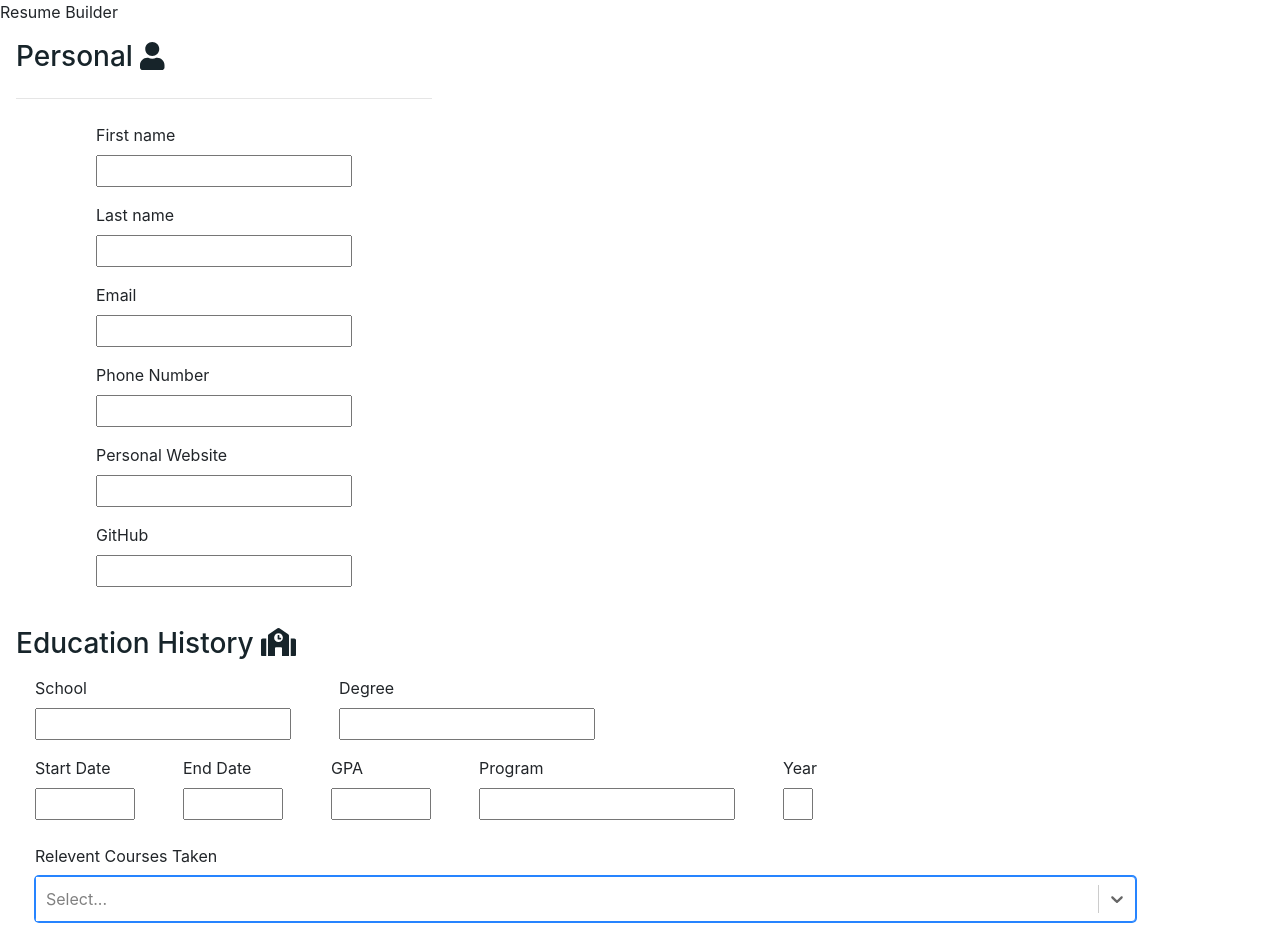
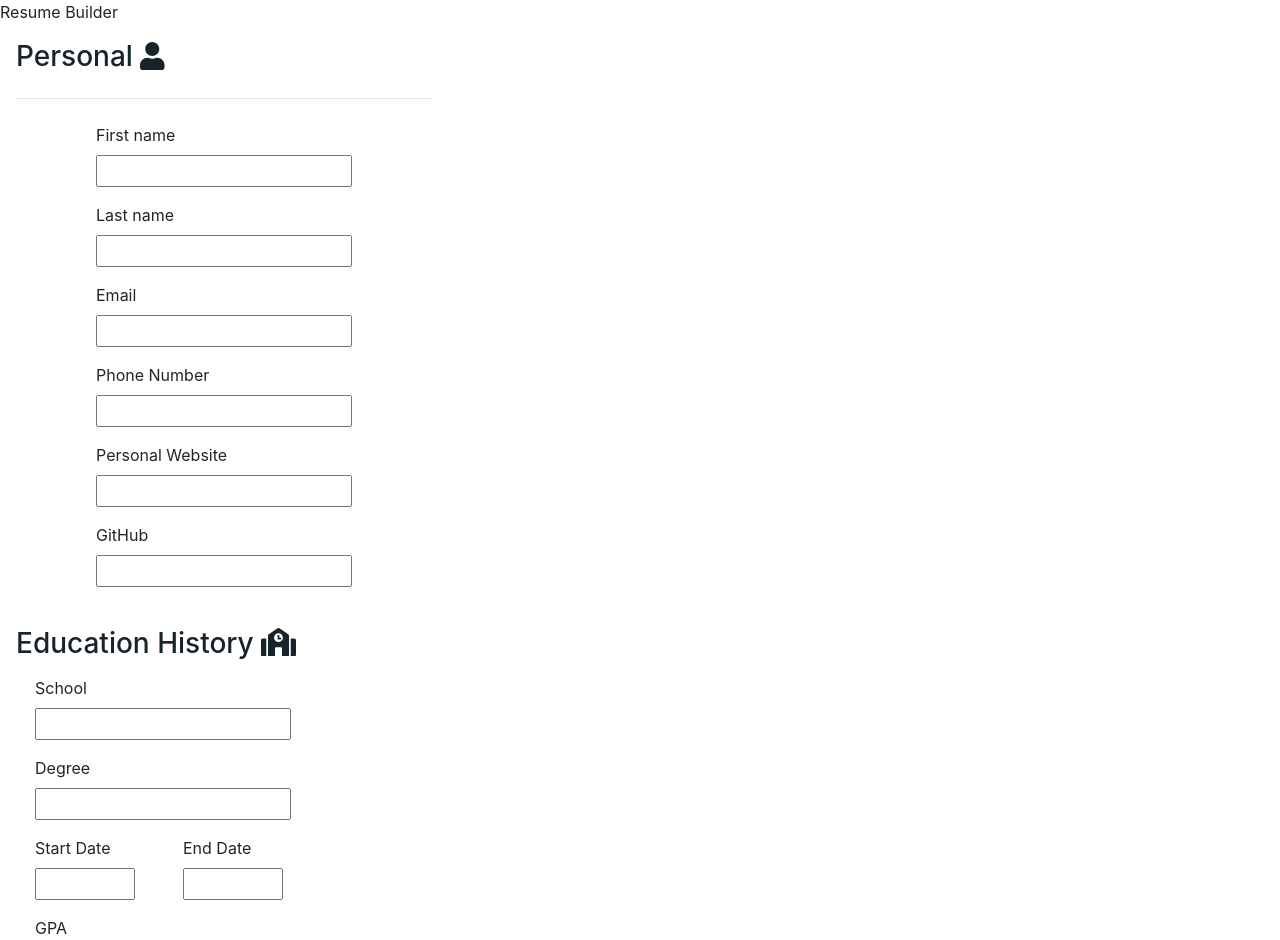
Before and after one commit to MuffinTheDragon/Resume-Builder, a React (Create React App) app in the folder frontend/: page / in a window 1280 px wide. Shown: the top 940 px of the page. Built offline with nearby package versions, Linux system fonts and the light colour scheme.

Commit message:
[CHED-16] Update style.css

```diff
--- a/frontend/src/components/EducationHistory/style.css
+++ b/frontend/src/components/EducationHistory/style.css
@@ -1,3 +1,7 @@
+.editmenu {
+    width: 35%;
+}
+
 .education {
     display: flex;
     flex-wrap: wrap;
```
Also changed, not shown: 1 other file (tests, documents, lock files or other folders).
